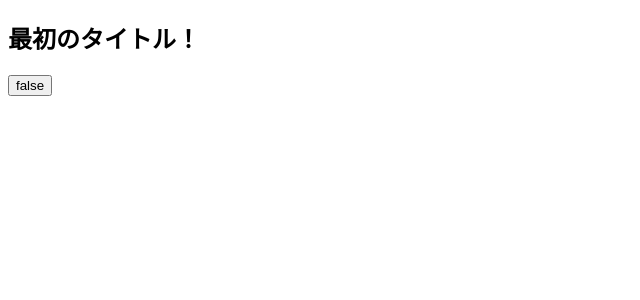
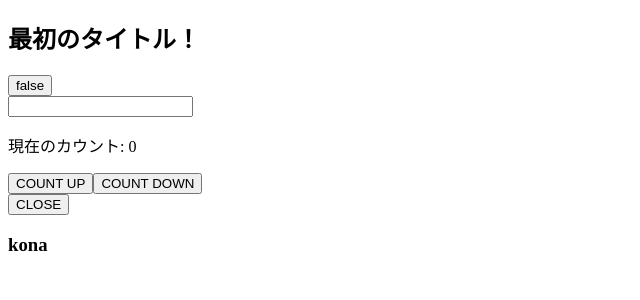
Before and after one commit to kngy0306/react-tutorial, a React (Create React App) app in the folder trahack-tutorial/: page / in a window 1280 px wide. Shown: the top 300 px of the page, without its empty margins (0-640 px from the left). Built offline with nearby package versions, Linux system fonts and the light colour scheme.

Commit message:
:memo: #7 頻出するsetStateの使用例

```diff
--- a/trahack-tutorial/src/App.js
+++ b/trahack-tutorial/src/App.js
@@ -1,5 +1,8 @@
 import Article from "./components/Article";
 import { useState } from "react";
+import { Input } from "./components/Input";
+import { Counter } from "./components/Counter";
+import { ToggleButton } from "./components/ToggleButton";
 
 function App() {
   const firstTitle = "最初のタイトル！";
@@ -14,6 +17,10 @@ function App() {
   return (
     <>
       <Article title={firstTitle} clickFunc={changeState} state={state} />
+      <Input />
+      <Counter />
+      <ToggleButton />
+      <h3>{kona}</h3>
     </>
   );
 }
--- /dev/null
+++ b/trahack-tutorial/src/components/Counter.js
@@ -0,0 +1,20 @@
+import React, { useState } from "react";
+
+export const Counter = () => {
+  const [count, setCount] = useState(0);
+
+  const countUp = () => {
+    setCount((prevState) => prevState + 1);
+  };
+  const countDown = () => {
+    setCount((prevState) => prevState - 1);
+  };
+
+  return (
+    <div>
+      <p>現在のカウント: {count}</p>
+      <button onClick={countUp}>COUNT UP</button>
+      <button onClick={()=>countDown()}>COUNT DOWN</button>
+    </div>
+  )
+};
--- /dev/null
+++ b/trahack-tutorial/src/components/Input.js
@@ -0,0 +1,14 @@
+import React, { useState } from "react";
+
+export const Input = () => {
+  const [name, setName] = useState("");
+
+  const handleName = (event) => {
+    console.log(name);
+    setName(event.target.value);
+  };
+
+  return (
+    <input onChange={(event) => handleName(event)} type="text" value={name} />
+  );
+};
--- /dev/null
+++ b/trahack-tutorial/src/components/ToggleButton.js
@@ -0,0 +1,17 @@
+import React, { useState } from "react";
+
+export const ToggleButton = () => {
+  const [open, setOpen] = useState(false);
+
+  const toggle = () => {
+    setOpen((prevState)=>{return !prevState});
+  }
+
+  return (
+    <div>
+      <button onClick={()=>toggle()}>
+        {open ? "OPEN" : "CLOSE"}
+      </button>
+    </div>
+  )
+};
```
Also changed, not shown: 1 other file (tests, documents, lock files or other folders).
